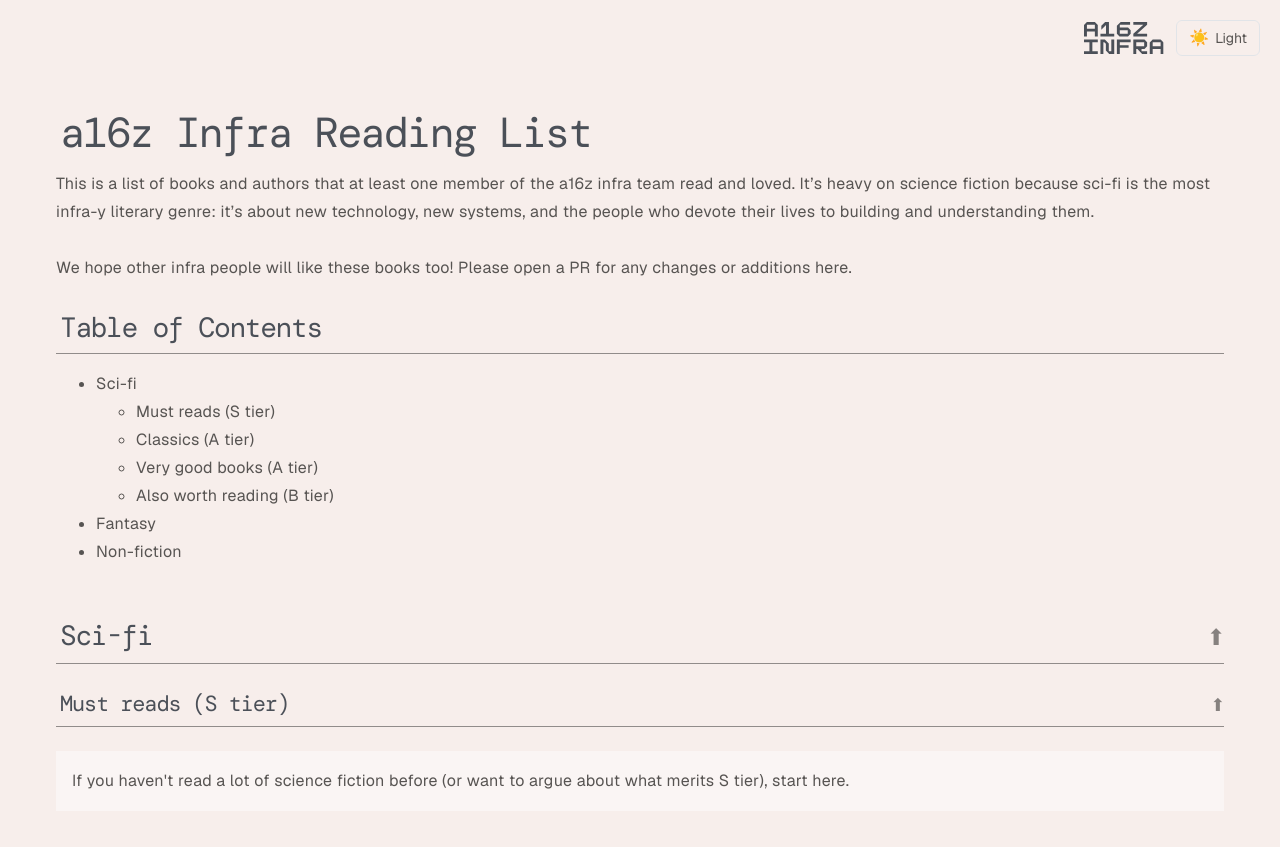
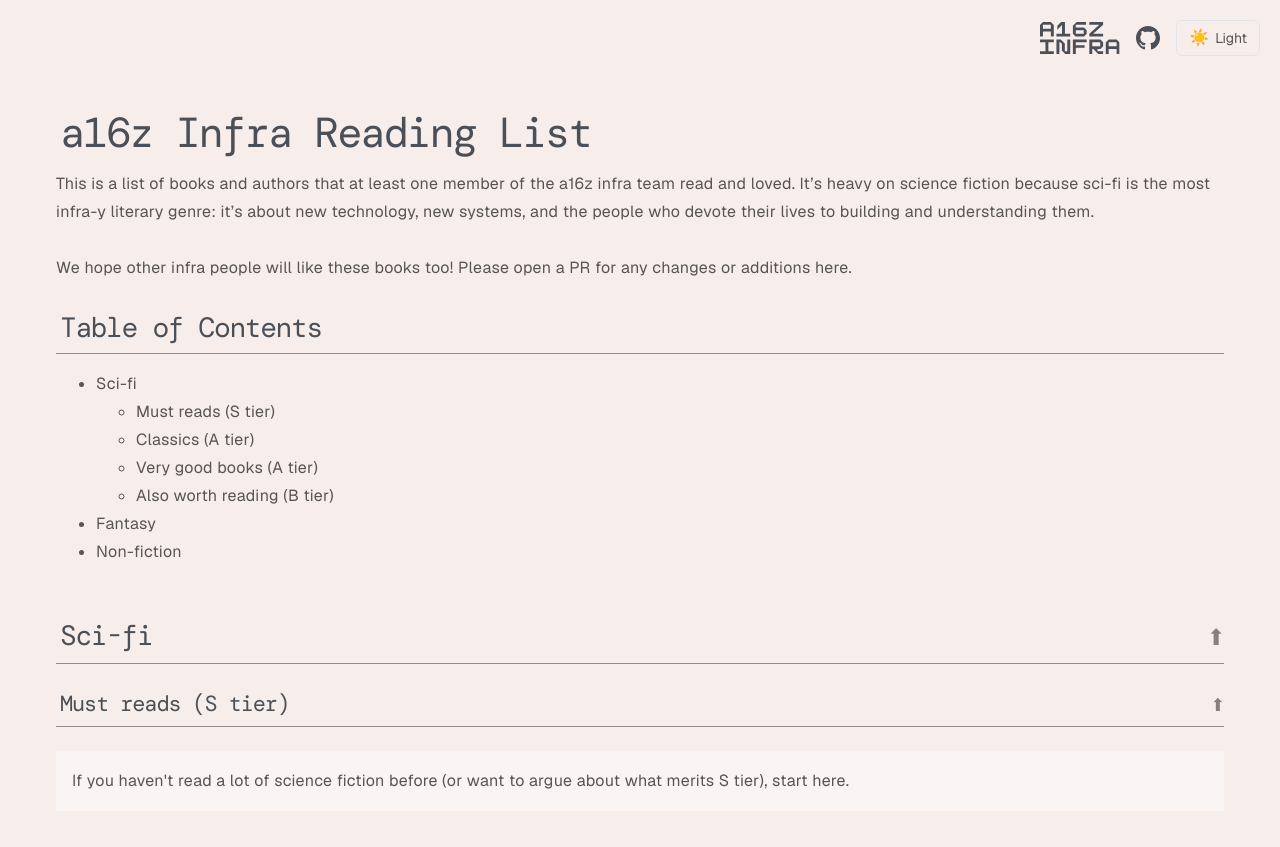
Before and after one commit to a16z-infra/reading-list, a Jekyll site: the page built from index.md, in a window 1280 px wide. Shown: the top 847 px of the page. Built offline with Jekyll 4.4.1, drawn with Linux system fonts in a browser that asks for light colours; grey boxes are pictures that could not be loaded.

Commit message:
favicon and github link

```diff
--- a/_layouts/default.html
+++ b/_layouts/default.html
@@ -3,6 +3,8 @@
 <head>
     <meta charset="UTF-8">
     <meta name="viewport" content="width=device-width, initial-scale=1.0">
+    <link rel="shortcut icon" href="/favicon.png" type="image/png">
+    <link rel="apple-touch-icon" type="image/png" sizes="180x180" href="/apple-touch-icon.png">
     <link rel="preconnect" href="https://fonts.googleapis.com">
     <link rel="preconnect" href="https://fonts.gstatic.com" crossorigin>
     <link href="https://fonts.googleapis.com/css2?family=DM+Mono&family=Geist:wght@100..900&display=swap" rel="stylesheet">
@@ -361,6 +363,33 @@
             transition: fill 0.3s ease, opacity 0.3s ease;
         }
 
+        .header-github-link {
+            display: flex;
+            align-items: center;
+            text-decoration: none;
+            cursor: pointer;
+            padding: 4px;
+            border-radius: 4px;
+            transition: background-color 0.3s ease, opacity 0.3s ease;
+        }
+
+        .header-github-link:hover {
+            background: var(--section-intro-bg);
+            opacity: 0.8;
+        }
+
+        .header-github-icon {
+            height: 24px;
+            width: 24px;
+            display: flex;
+            align-items: center;
+        }
+
+        .header-github-icon path {
+            fill: var(--heading-color);
+            transition: fill 0.3s ease;
+        }
+
         /* Theme toggle button */
         .theme-toggle {
             background: var(--bg-color);
@@ -395,6 +424,11 @@
 
             .header-logo {
                 height: 28px;
+            }
+
+            .header-github-icon {
+                height: 20px;
+                width: 20px;
             }
 
             .theme-toggle {
@@ -545,6 +579,11 @@
                 </defs>
             </svg>
         </a>
+        <a href="https://github.com/a16z-infra/reading-list" target="_blank" rel="noopener noreferrer" class="header-github-link" aria-label="View on GitHub">
+            <svg xmlns="http://www.w3.org/2000/svg" width="24" height="24" viewBox="0 0 24 24" fill="none" class="header-github-icon">
+                <path d="M12 0c-6.626 0-12 5.373-12 12 0 5.302 3.438 9.8 8.207 11.387.599.111.793-.261.793-.577v-2.234c-3.338.726-4.033-1.416-4.033-1.416-.546-1.387-1.333-1.756-1.333-1.756-1.089-.745.083-.729.083-.729 1.205.084 1.839 1.237 1.839 1.237 1.07 1.834 2.807 1.304 3.492.997.107-.775.418-1.305.762-1.604-2.665-.305-5.467-1.334-5.467-5.931 0-1.311.469-2.381 1.236-3.221-.124-.303-.535-1.524.117-3.176 0 0 1.008-.322 3.301 1.23.957-.266 1.983-.399 3.003-.404 1.02.005 2.047.138 3.006.404 2.291-1.552 3.297-1.23 3.297-1.23.653 1.653.242 2.874.118 3.176.77.84 1.235 1.911 1.235 3.221 0 4.609-2.807 5.624-5.479 5.921.43.372.823 1.102.823 2.222v3.293c0 .319.192.694.801.576 4.765-1.589 8.199-6.086 8.199-11.386 0-6.627-5.373-12-12-12z"/>
+            </svg>
+        </a>
         <button id="theme-toggle" class="theme-toggle" aria-label="Toggle theme">
             <span id="theme-icon" class="theme-toggle-icon">🌙</span>
             <span id="theme-text">Dark</span>
```
Also changed, not shown: apple-touch-icon.png (added), favicon.png (added).
